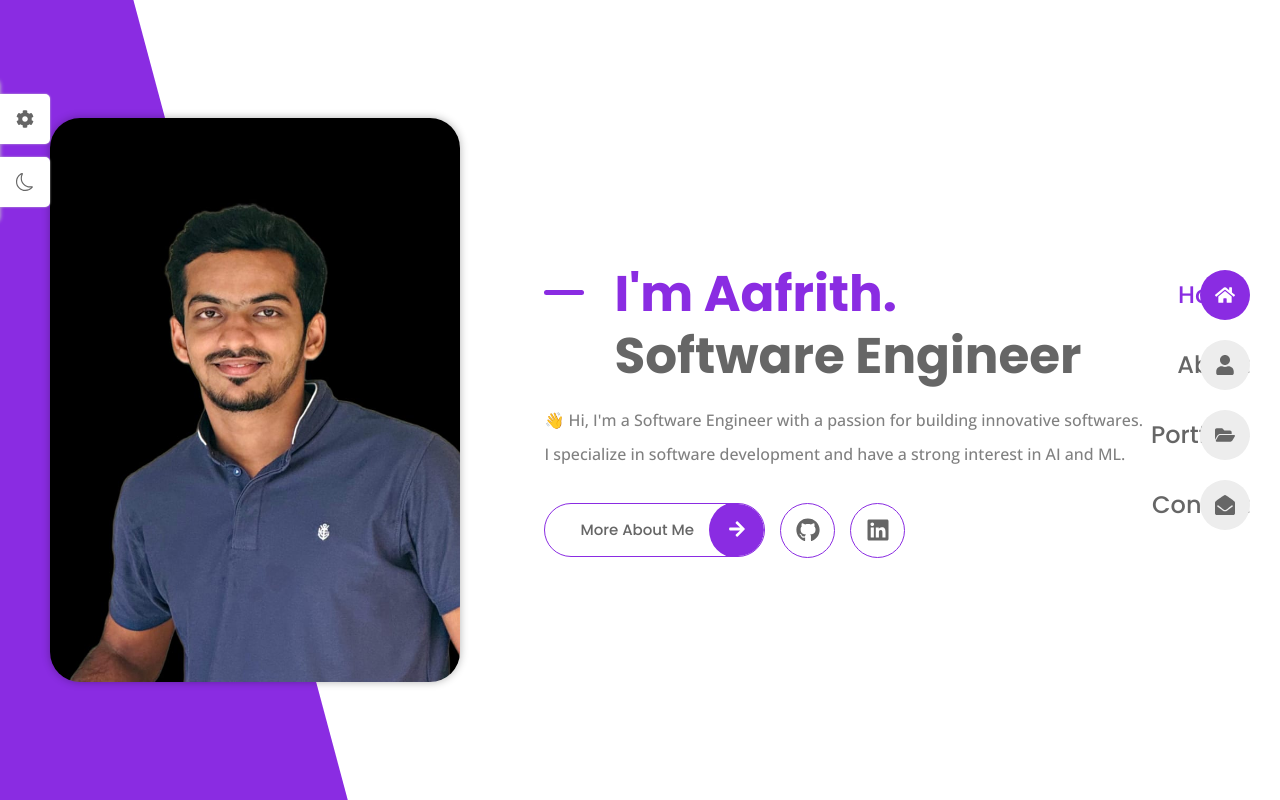
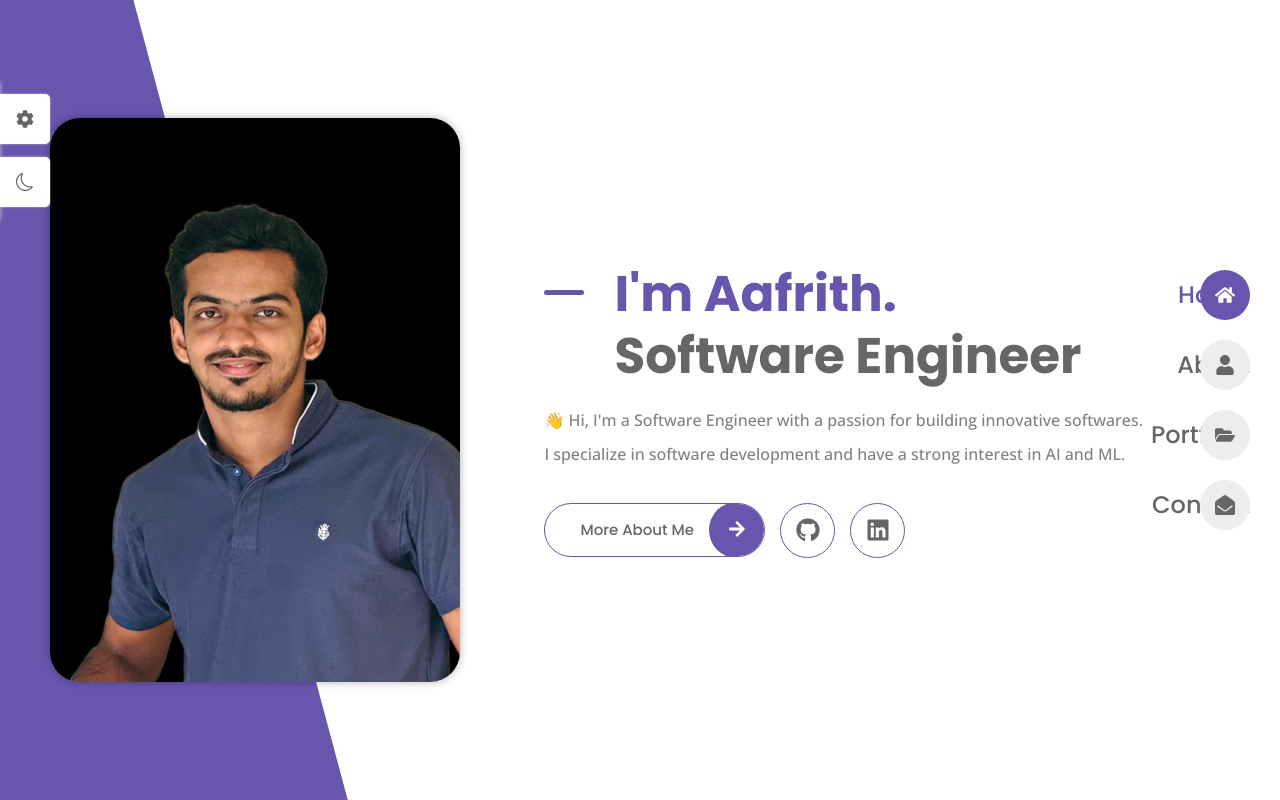
Before and after one commit to Aafrith/Aafrith-portfolio, a React (Vite) app in the folder aafrith-portfolio/: page / in a window 1280 px wide. Built offline with nearby package versions, Linux system fonts and the light colour scheme.

Commit message:
Style switcher completely done and dark theme added

```diff
--- a/aafrith-portfolio/src/App.css
+++ b/aafrith-portfolio/src/App.css
@@ -33,6 +33,14 @@
     --weight-600: 600;
     --weight-700: 700;
     --weight-800: 800;
+}
+
+.dark-theme {
+    --title-color : hsl(0,0%,100%);
+    --text-color : hsl(0,0%,80%);
+    --body-color : hsl(0,0%,7%);
+    --container-color : hsl(0,1%,17%);
+    --border-color : hsl(0,0%,15%);
 }
 
 /*============= BASE =============*/
--- a/aafrith-portfolio/src/components/ThemeItem.jsx
+++ b/aafrith-portfolio/src/components/ThemeItem.jsx
@@ -1,7 +1,14 @@
-
-const ThemeItem = ({color, img}) => {
-  return <img src={img} alt="" className="theme__img" />;
-
-}
+const ThemeItem = ({ color, img, changeColor }) => {
+  return (
+    <img
+      src={img}
+      alt=""
+      className="theme__img"
+      onClick={() => {
+        changeColor(color);
+      }}
+    />
+  );
+};
 
 export default ThemeItem;
--- a/aafrith-portfolio/src/components/Themes.jsx
+++ b/aafrith-portfolio/src/components/Themes.jsx
@@ -1,39 +1,76 @@
 import { themes } from "../data";
 import ThemeItem from "./ThemeItem";
 import { FaCog } from "react-icons/fa";
-import {BsSun, BsMoon} from "react-icons/bs";
+import { BsSun, BsMoon } from "react-icons/bs";
 import "./themes.css";
-import { useState } from "react";
+import { useEffect, useState } from "react";
 
+const getStorageColor = () => {
+    let color = 'hsl(252, 35%, 51%)';
+    if(localStorage.getItem('color')) {
+        color = localStorage.getItem('color');
+    }
+
+    return color;
+};
+
+const getStorageTheme = () => {
+    let theme = 'light-theme';
+    if(localStorage.getItem('theme')) {
+        theme = localStorage.getItem('theme');
+    }
+
+    return theme;
+};
 
 const Themes = () => {
   const [showSwitcher, setShowSwitcher] = useState(false);
-    const [color, setColor] = useState('red');
+  const [color, setColor] = useState(getStorageColor());
+  const [theme, setTheme] = useState(getStorageTheme());
 
   const changeColor = (color) => {
     setColor(color);
   };
 
+  const toggleTheme = () => {
+    if(theme === 'light-theme') {
+        setTheme('dark-theme');
+    } else {
+        setTheme('light-theme');
+    }
+};
+
+  useEffect(() => {
+    document.documentElement.style.setProperty("--first-color", color);
+    localStorage.setItem('color', color);
+  }, [color]);
+
+  useEffect(() => {
+    document.documentElement.className = theme;
+    localStorage.setItem('theme', theme);
+  }, [theme]);
+
   return (
     <div>
-        <div className={`${showSwitcher ? 'show-switcher' : ''} style__switcher`}>
-            <div className="style__switcher-toggler"
+      <div className={`${showSwitcher ? "show-switcher" : ""} style__switcher`}>
+        <div
+          className="style__switcher-toggler"
           onClick={() => setShowSwitcher(!showSwitcher)}
         >
           <FaCog />
         </div>
 
-            <div className="theme__toggler">
-                <BsMoon />
+        <div className="theme__toggler" onClick={toggleTheme}>
+          {theme === 'light-theme' ? <BsMoon /> : <BsSun />}
         </div>
 
-            <h3 className="style__switcher-title">
-                Style Switcher
-            </h3>
+        <h3 className="style__switcher-title">Style Switcher</h3>
 
         <div className="style__switcher-items">
           {themes.map((theme, index) => {
-                    return <ThemeItem key={index} {...theme} />;
+            return (
+              <ThemeItem key={index} {...theme} changeColor={changeColor} />
+            );
           })}
         </div>
 
--- a/aafrith-portfolio/src/components/navbar.css
+++ b/aafrith-portfolio/src/components/navbar.css
@@ -30,6 +30,10 @@
     column-gap: 24px;
     border-bottom: 1px solid var(--border-color);
     padding-block: 14px;
+}
+
+.dark-theme .nav__link {
+    border-color: hsl(0, 0%, 20%);
 }
 
 .nav__icon,
```
Lines whose indentation alone changed are shown as unchanged.
